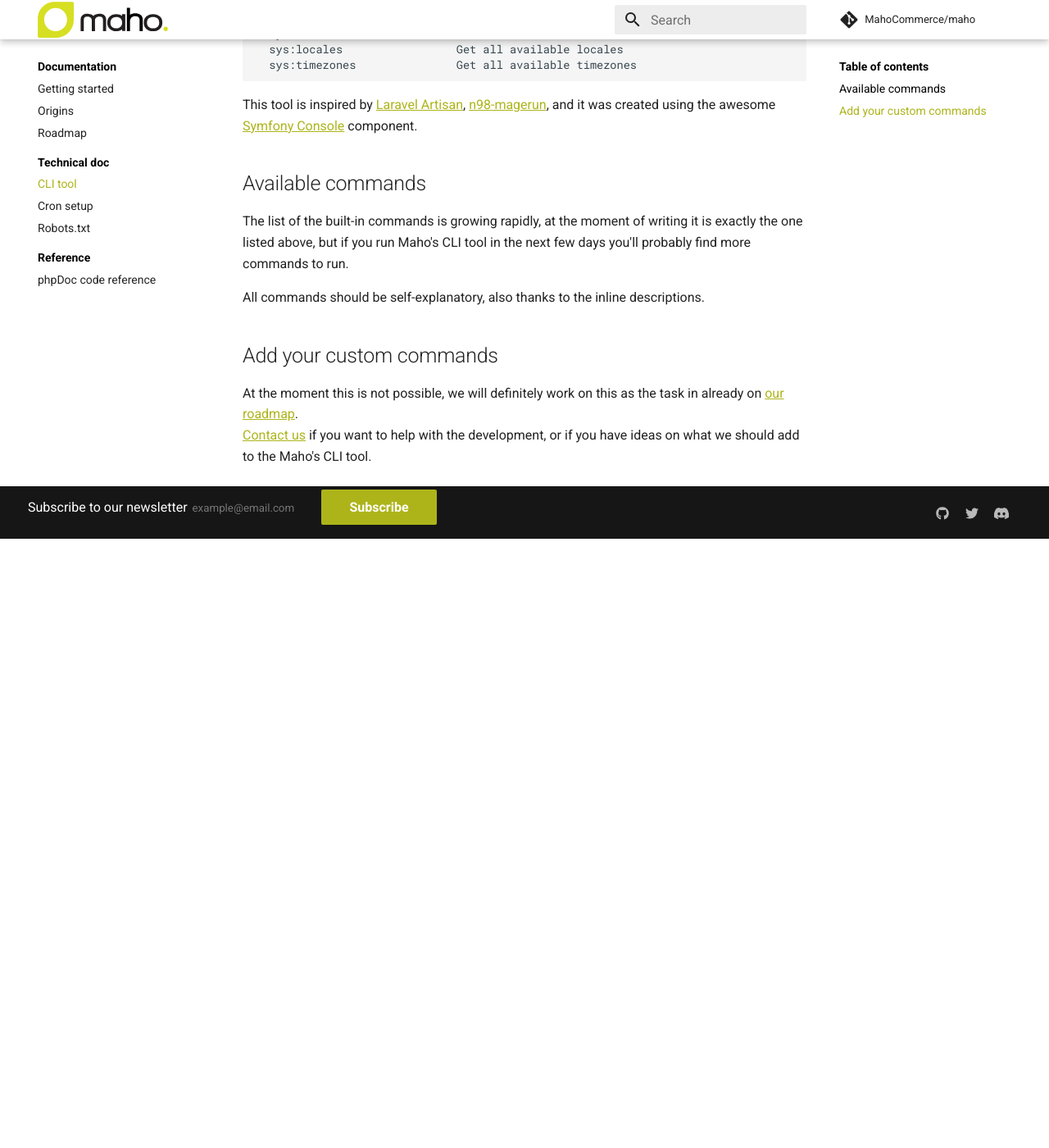
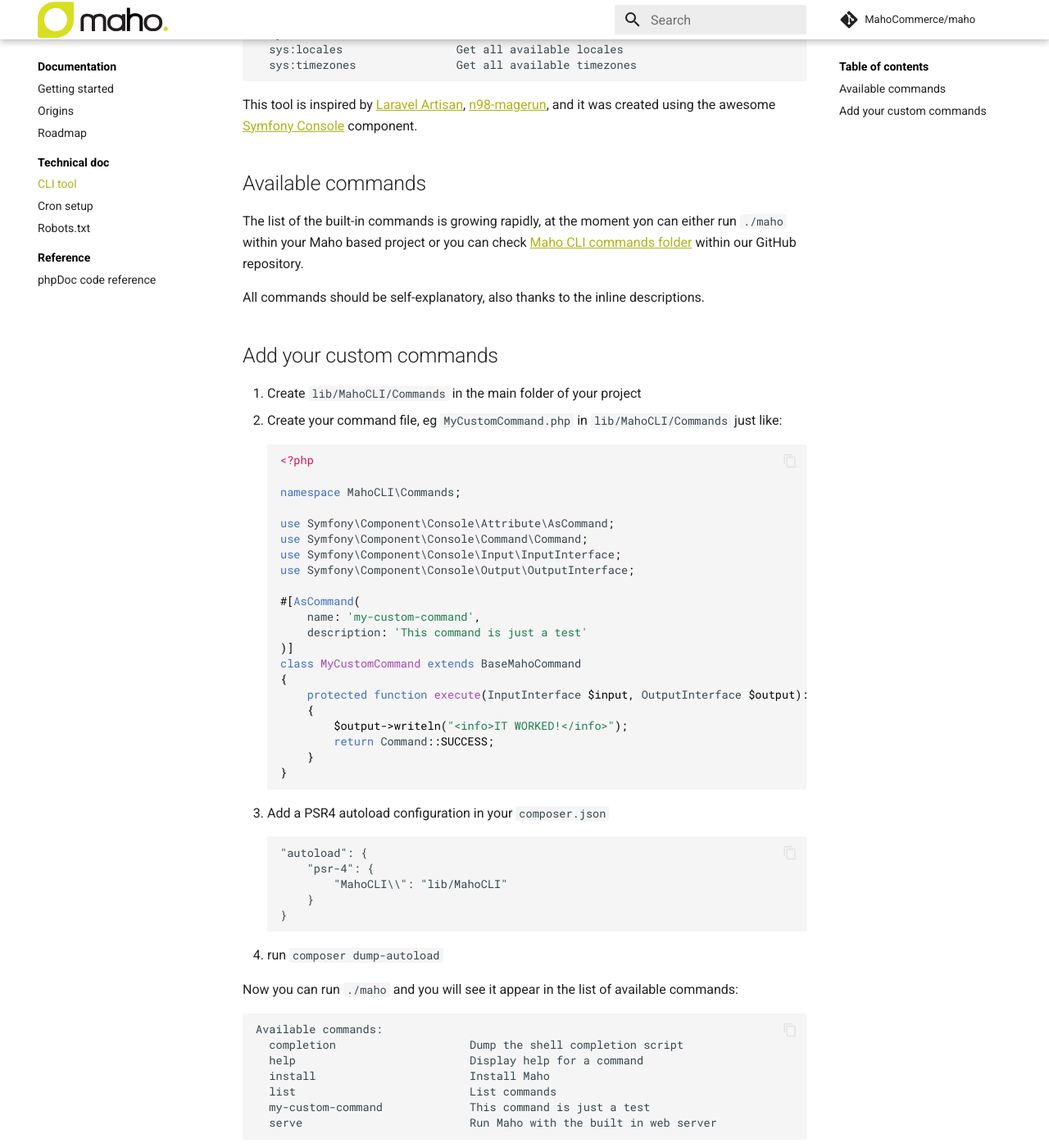
Before and after one commit to MahoCommerce/mahocommerce.com, an MkDocs documentation site: the page built from docs/cli-tool.md, in a window 1280 px wide and 1400 px high, scrolled down 1093 px. Shown: the whole window at 82% size. Built offline with MkDocs 1.6.1 and Material for MkDocs 9.7.7, drawn with Linux system fonts in a browser that asks for light colours; comment, search, counter and statistics services are not loaded; before the commit the page ends 1750 px from its top, so only the background shows below that; some of the changed text lies outside the part shown.

Commit message:
CLI tool extensible doc

````diff
--- a/docs/cli-tool.md
+++ b/docs/cli-tool.md
@@ -58,14 +58,64 @@
 
 ## Available commands
 
-The list of the built-in commands is growing rapidly, at the moment of writing it is exactly the one listed above,
-but if you run Maho's CLI tool in the next few days you'll probably find more commands to run.
+The list of the built-in commands is growing rapidly, at the moment yon can either run
+`./maho` within your Maho based project or you can check
+[Maho CLI commands folder](https://github.com/MahoCommerce/maho/tree/main/lib/MahoCLI/Commands)
+within our GitHub repository.
 
 All commands should be self-explanatory, also thanks to the inline descriptions.
 
 ## Add your custom commands
 
-At the moment this is not possible, we will definitely work on this as the task in already on
-[our roadmap](https://github.com/orgs/MahoCommerce/projects/2/views/1).
-[Contact us](community/get-involved.md) if you want to help with the development,
-or if you have ideas on what we should add to the Maho's CLI tool.
+1. Create `lib/MahoCLI/Commands` in the main folder of your project
+2. Create your command file, eg `MyCustomCommand.php` in `lib/MahoCLI/Commands` just like:
+```php
+<?php
+
+namespace MahoCLI\Commands;
+
+use Symfony\Component\Console\Attribute\AsCommand;
+use Symfony\Component\Console\Command\Command;
+use Symfony\Component\Console\Input\InputInterface;
+use Symfony\Component\Console\Output\OutputInterface;
+
+#[AsCommand(
+    name: 'my-custom-command',
+    description: 'This command is just a test'
+)]
+class MyCustomCommand extends BaseMahoCommand
+{
+    protected function execute(InputInterface $input, OutputInterface $output): int
+    {
+        $output->writeln("<info>IT WORKED!</info>");
+        return Command::SUCCESS;
+    }
+}
+```
+3. Add a PSR4 autoload configuration in your `composer.json`
+```
+"autoload": {
+    "psr-4": {
+        "MahoCLI\\": "lib/MahoCLI"
+    }
+}
+```
+4. run `composer dump-autoload`
+
+Now you can run `./maho` and you will see it appear in the list of available commands:
+```
+Available commands:
+  completion                    Dump the shell completion script
+  help                          Display help for a command
+  install                       Install Maho
+  list                          List commands
+  my-custom-command             This command is just a test
+  serve                         Run Maho with the built in web server
+```
+
+and you will be able to run it with
+
+```
+$ ./maho my-custom-command
+IT WORKED!
+```
--- a/mkdocs.yml
+++ b/mkdocs.yml
@@ -35,9 +35,6 @@
       post_url_format: "{date}/{slug}"
   - minify:
       minify_html: true
-  - git-revision-date-localized:
-      type: date
-      fallback_to_build_date: true
 
 markdown_extensions:
   - pymdownx.emoji:
````
